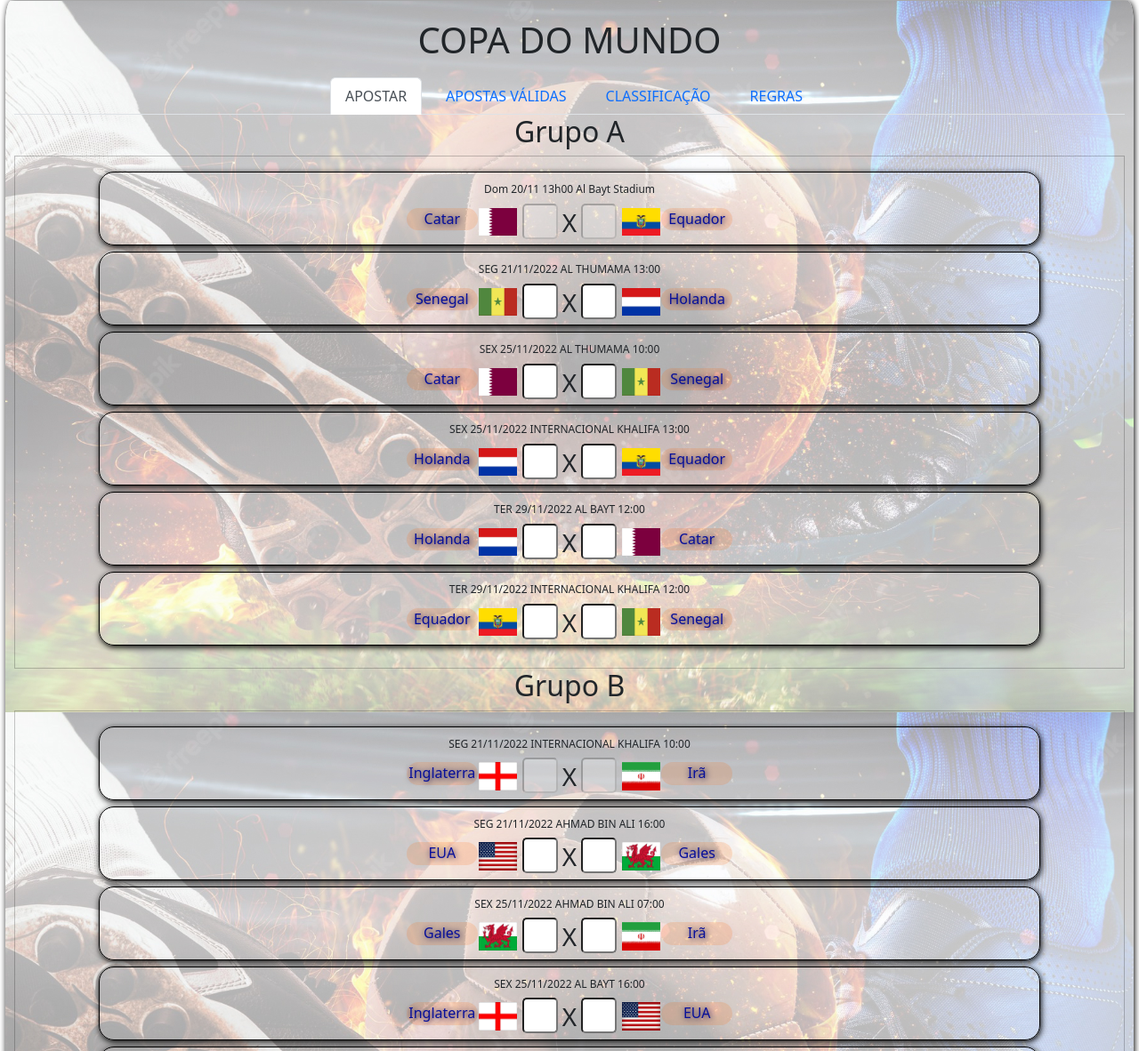
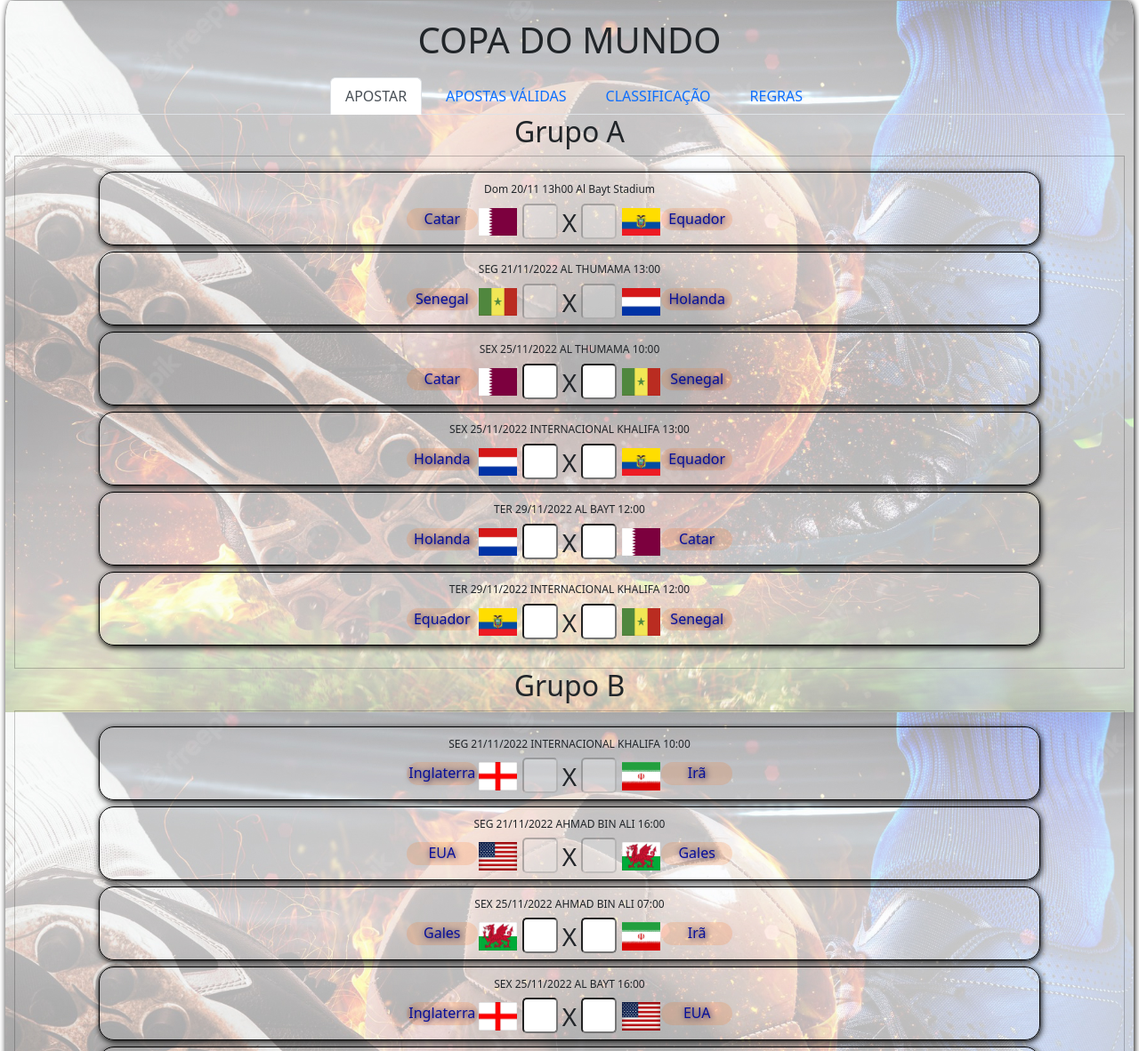
Before and after one commit to IvanIndaia/bolao, a plain HTML site: page html/copaMundo.html in a window 1280 px wide. Shown: the part 69-1251 px from the top of the page at 89% size. Drawn offline with nearby package versions, Linux system fonts and the light colour scheme; a web font is replaced by a local one.

Commit message:
4 Jogos retirados

```diff
--- a/html/copaMundo.html
+++ b/html/copaMundo.html
@@ -108,9 +108,9 @@
                                         <p>Senegal</p>
                                         <img class="logos" src="../images/mundo2/senegal.png" alt="">
                                         <div class="x">
-                                            <input id="SEN-1" class="placar" type="tel">
+                                            <input id="SEN-1" class="placar" disabled type="tel">
                                             <h3>X</h3>
-                                            <input id="HOL-1" class="placar" type="tel">
+                                            <input id="HOL-1" class="placar" disabled type="tel">
                                         </div>
                                         <img class="logos" src="../images/mundo2/holanda.png" alt="">
                                         <p>Holanda</p>
@@ -199,9 +199,9 @@
                                         <p>EUA</p>
                                         <img class="logos" src="../images/mundo2/eua.png" alt="">
                                         <div class="x">
-                                            <input id="EUA-1" class="placar" type="tel">
+                                            <input id="EUA-1" class="placar" disabled type="tel">
                                             <h3>X</h3>
-                                            <input id="GAL-1" class="placar" type="tel">
+                                            <input id="GAL-1" class="placar" disabled type="tel">
                                         </div>
                                         <img class="logos" src="../images/mundo2/gales.png" alt="">
                                         <p>Gales</p>
--- a/javascript/acaoMundo.js
+++ b/javascript/acaoMundo.js
@@ -8,7 +8,7 @@ function acionarModal() {
 
   for (i = 0; i < inpsA.length; i++) {
     console.log('Placar ' + i + ' = ' + inpsA[i].id + ' -> ' + inpsA[i].value)
-    if (i === 0 || i === 1 || i === 12 || i === 13) {
+    if (i === 0 || i === 1 || i == 2 || i == 3 || i === 12 || i === 13 || i === 14 || i === 15) {
       console.log(`Jogo Inválido ${i} - ${inpsA[i]}`)
     } else {
       if (isNaN(parseInt(inpsA[i].value))) {
```
Also changed, not shown: 1 other file.
